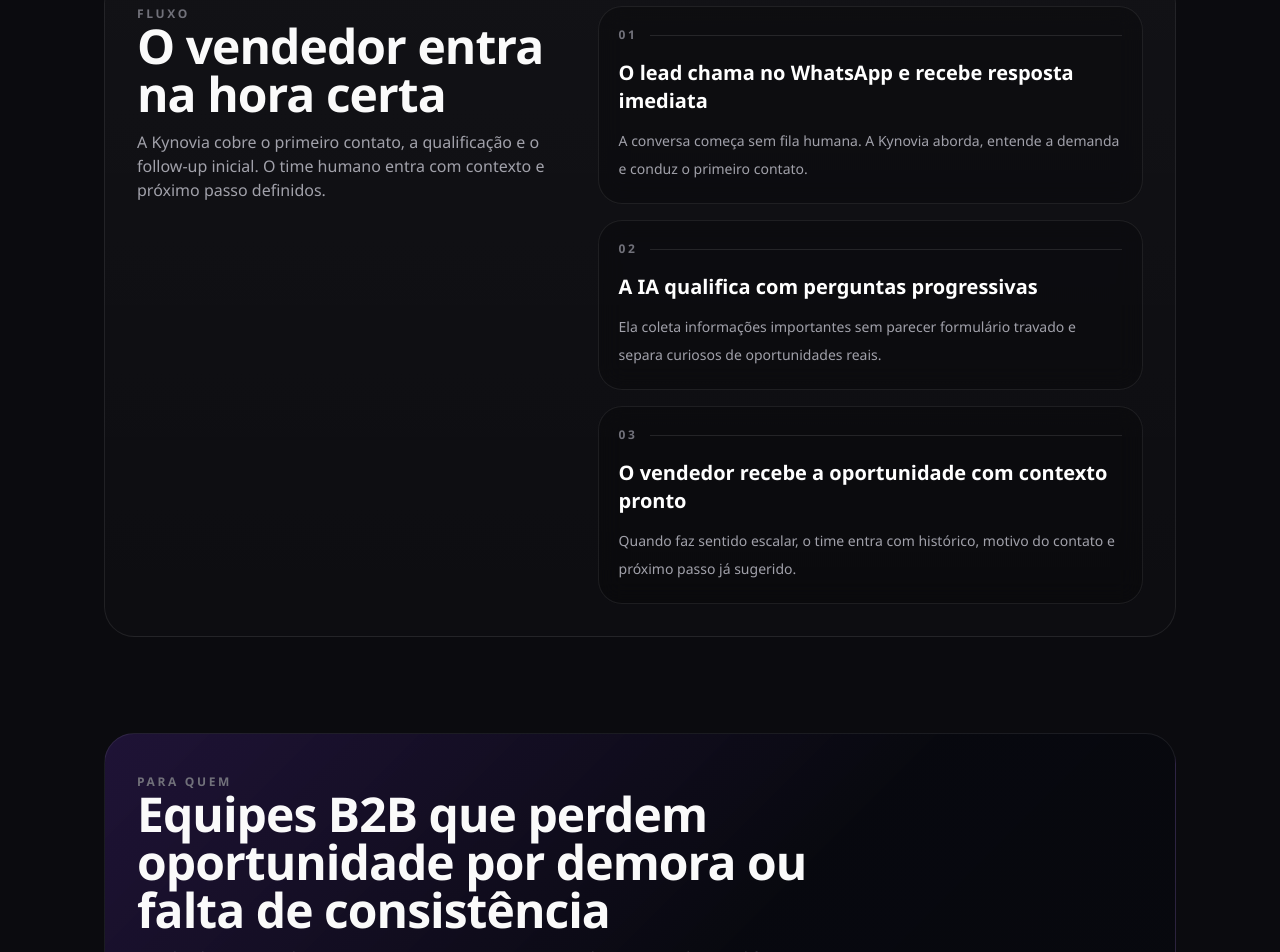
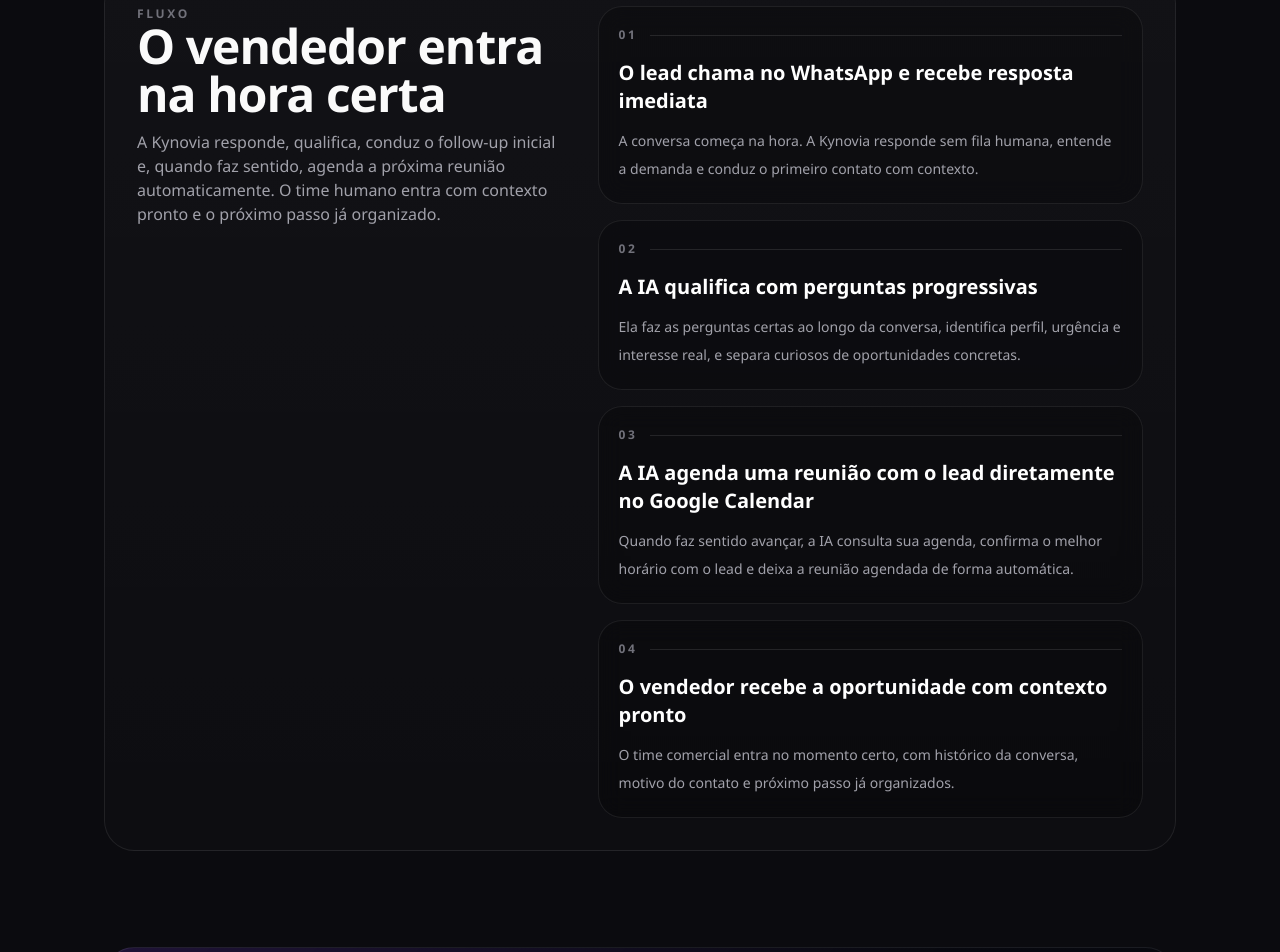
Before and after one commit to kynoviabr/LP-Kynovia-WIA, a Next.js app: page / in a window 1280 px wide. Shown: the part 2097-3049 px from the top of the page. Built offline with nearby package versions, Linux system fonts and the light colour scheme.

Commit message:
Refina seção de fluxo da landing

```diff
--- a/app/page.tsx
+++ b/app/page.tsx
@@ -37,7 +37,7 @@ const kanbanColumns = [
   {
     title: "Novos",
     badge: "entrada",
-    cards: ["Clinica Master", "Viva Ensino"],
+    cards: ["Clínica Master", "Viva Ensino"],
   },
   {
     title: "Qualificados",
@@ -77,19 +77,25 @@ const workflow = [
     step: "01",
     title: "O lead chama no WhatsApp e recebe resposta imediata",
     description:
-      "A conversa começa sem fila humana. A Kynovia aborda, entende a demanda e conduz o primeiro contato.",
+      "A conversa começa na hora. A Kynovia responde sem fila humana, entende a demanda e conduz o primeiro contato com contexto.",
   },
   {
     step: "02",
     title: "A IA qualifica com perguntas progressivas",
     description:
-      "Ela coleta informações importantes sem parecer formulário travado e separa curiosos de oportunidades reais.",
+      "Ela faz as perguntas certas ao longo da conversa, identifica perfil, urgência e interesse real, e separa curiosos de oportunidades concretas.",
   },
   {
     step: "03",
+    title: "A IA agenda uma reunião com o lead diretamente no Google Calendar",
+    description:
+      "Quando faz sentido avançar, a IA consulta sua agenda, confirma o melhor horário com o lead e deixa a reunião agendada de forma automática.",
+  },
+  {
+    step: "04",
     title: "O vendedor recebe a oportunidade com contexto pronto",
     description:
-      "Quando faz sentido escalar, o time entra com histórico, motivo do contato e próximo passo já sugerido.",
+      "O time comercial entra no momento certo, com histórico da conversa, motivo do contato e próximo passo já organizados.",
   },
 ];
 
@@ -262,7 +268,7 @@ export default function Home() {
             <motion.div variants={revealUp} className="p-6 md:p-8 lg:p-10">
               <SectionTitle
                 title="A IA conversa, qualifica e move a oportunidade no pipeline"
-                description="O Kanban acompanha a operação sem depender de atualização manual. Quando a conversa evolui, a oportunidade muda de etapa com contexto para o time comercial."
+                description="O Kanban acompanha a operação em tempo real, sem depender de atualização manual. À medida que a conversa avança, a oportunidade muda de etapa com contexto pronto para o time comercial."
               />
 
               <div className="mt-6 space-y-4 text-sm leading-7 text-kyn-text-secondary">
@@ -327,7 +333,7 @@ export default function Home() {
                   <div className="rounded-[1.25rem] border border-emerald-300/20 bg-[linear-gradient(180deg,rgba(31,41,55,0.92),rgba(13,18,29,0.82))] p-4 shadow-[0_22px_46px_rgba(0,0,0,0.42)] backdrop-blur-xl">
                     <div className="flex items-center justify-between gap-3">
                       <div>
-                        <p className="font-medium text-white">Clinica Master</p>
+                        <p className="font-medium text-white">Clínica Master</p>
                         <p className="mt-1 text-sm text-kyn-text-secondary">
                           Qualificado pela IA e encaminhado para vendas
                         </p>
@@ -439,7 +445,7 @@ export default function Home() {
             <SectionTitle
               eyebrow="Fluxo"
               title="O vendedor entra na hora certa"
-              description="A Kynovia cobre o primeiro contato, a qualificação e o follow-up inicial. O time humano entra com contexto e próximo passo definidos."
+              description="A Kynovia responde, qualifica, conduz o follow-up inicial e, quando faz sentido, agenda a próxima reunião automaticamente. O time humano entra com contexto pronto e o próximo passo já organizado."
             />
           </motion.div>
 
@@ -474,8 +480,8 @@ export default function Home() {
           <motion.div variants={revealUp} className="max-w-3xl">
             <SectionTitle
               eyebrow="Para quem"
-              title="Equipes B2B que perdem oportunidade por demora ou falta de consistência"
-              description="Se o lead entra no WhatsApp e o time não consegue responder com rapidez, qualificar bem e manter o follow-up, a operação fica frágil. A Kynovia entra exatamente nesse ponto."
+              title="Equipes que perdem oportunidade por demora ou falta de consistência"
+              description="Se o lead entra no WhatsApp e o time não consegue responder com rapidez, qualificar bem e sustentar o follow-up, a operação perde consistência. A Kynovia entra exatamente nesse ponto."
             />
           </motion.div>
 
```
Lines whose indentation alone changed are shown as unchanged.
